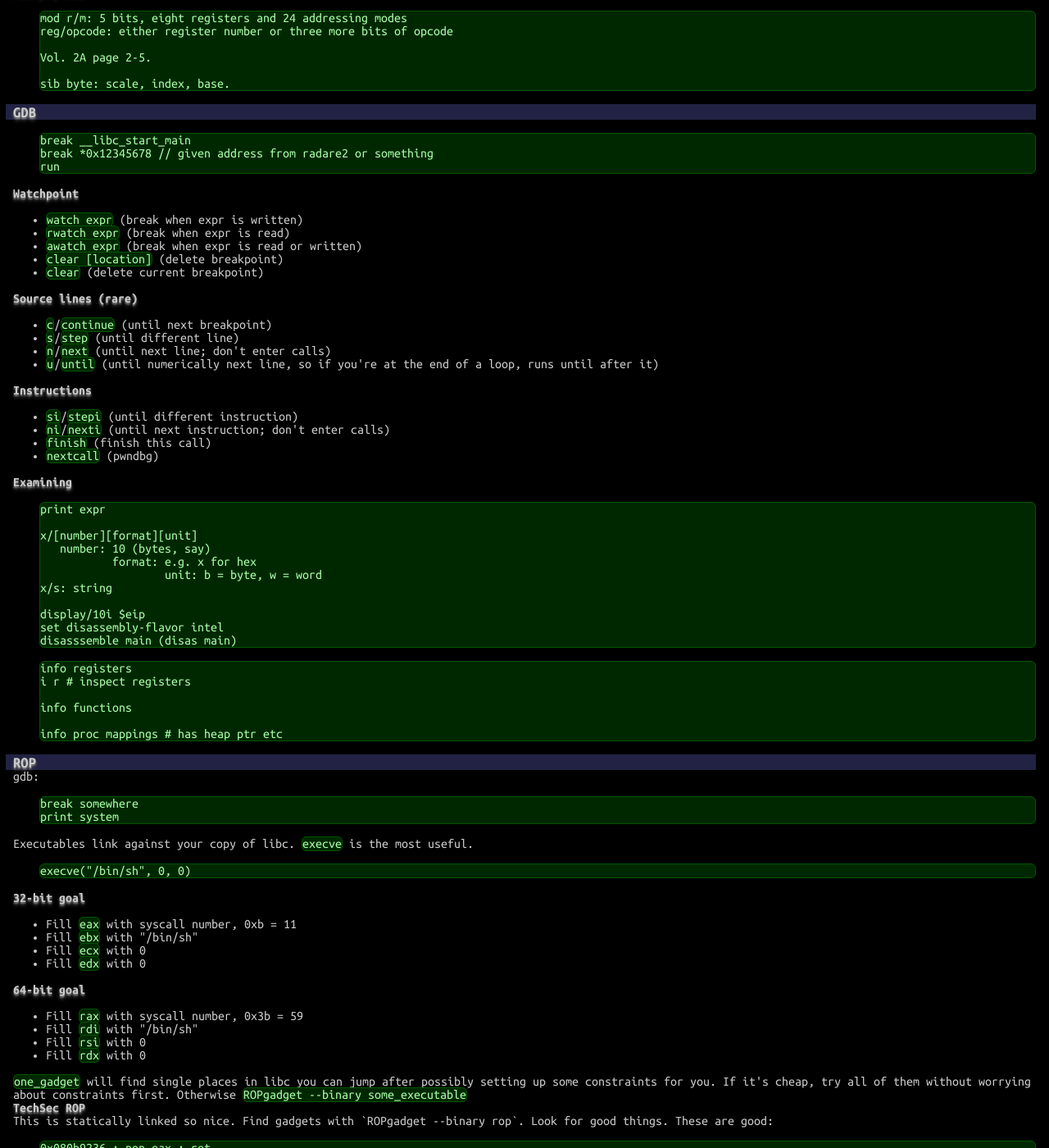
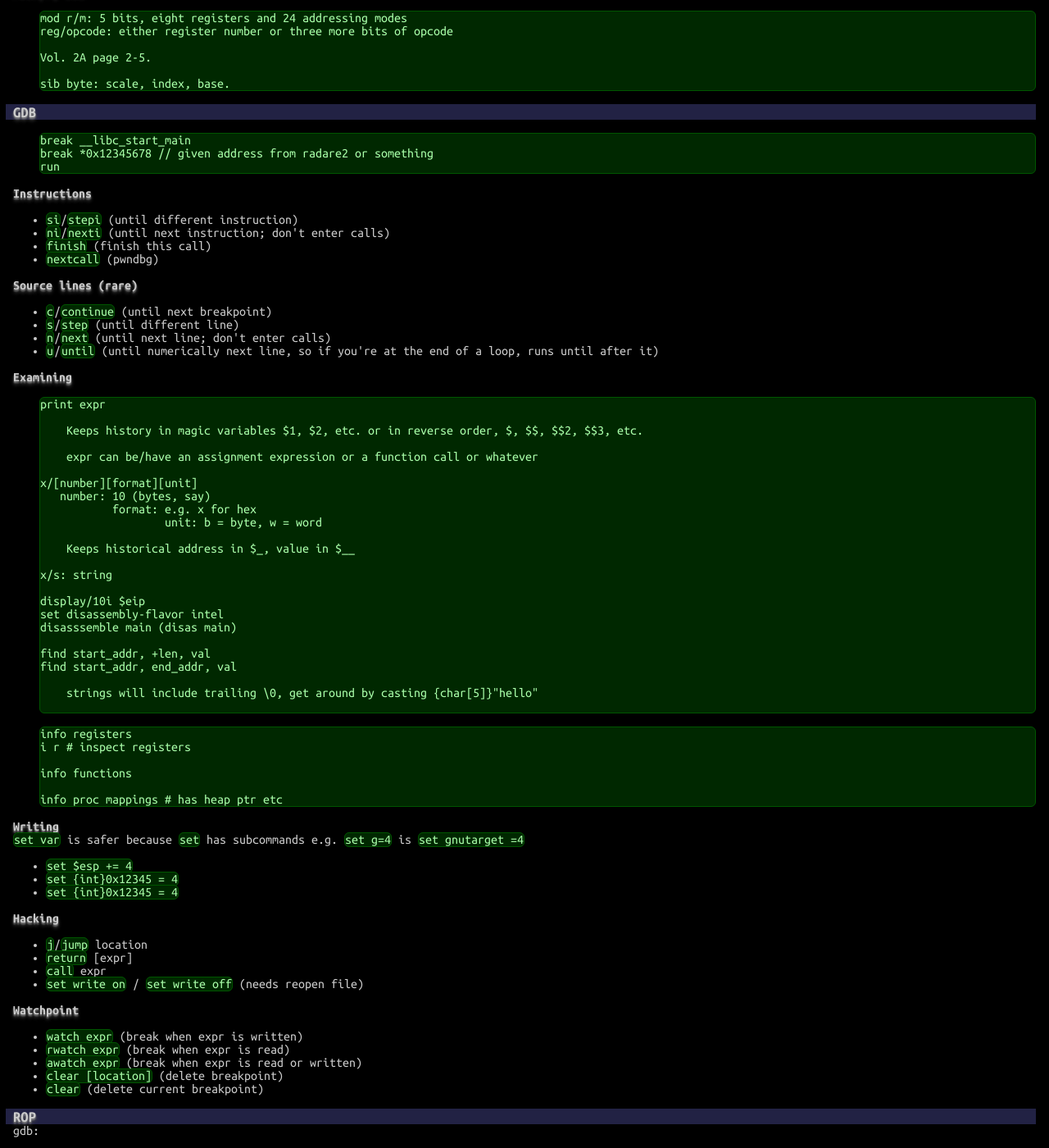
Before and after one commit to betaveros/cs, a Jekyll site: the page built from index.html, in a window 1280 px wide and 1400 px high, scrolled down 32300 px. Shown: the whole window at 82% size. Built offline with Jekyll 4.4.1, drawn with Linux system fonts in a browser that asks for light colours; some of the changed text lies outside the part shown.

Commit message:
move things around

```diff
--- a/_includes/ctf.html
+++ b/_includes/ctf.html
@@ -121,22 +121,6 @@ sib byte: scale, index, base.</pre>
 break *0x12345678 // given address from radare2 or something
 run</pre>
 
-<h4>Watchpoint</h4>
-<ul>
-	<li><code>watch expr</code> (break when expr is written)
-	<li><code>rwatch expr</code> (break when expr is read)
-	<li><code>awatch expr</code> (break when expr is read or written)
-	<li><code>clear [location]</code> (delete breakpoint)
-	<li><code>clear</code> (delete current breakpoint)
-</ul>
-	<h4>Source lines (rare)</h4>
-<ul>
-	<li><code>c</code>/<code>continue</code> (until next breakpoint)
-	<li><code>s</code>/<code>step</code> (until different line)
-	<li><code>n</code>/<code>next</code> (until next line; don't enter calls)
-	<li><code>u</code>/<code>until</code> (until numerically next line, so if you're at the end of a loop, runs until after it)
-</ul>
-
 <h4>Instructions</h4>
 
 <ul>
@@ -146,20 +130,43 @@ run</pre>
 	<li><code>nextcall</code> (pwndbg)</li>
 </ul>
 
+<h4>Source lines (rare)</h4>
+
+<ul>
+	<li><code>c</code>/<code>continue</code> (until next breakpoint)
+	<li><code>s</code>/<code>step</code> (until different line)
+	<li><code>n</code>/<code>next</code> (until next line; don't enter calls)
+	<li><code>u</code>/<code>until</code> (until numerically next line, so if you're at the end of a loop, runs until after it)
+</ul>
+
 <h4>Examining</h4>
 
 <pre>
 print expr
 
+	Keeps history in magic variables $1, $2, etc. or in reverse order, $, $$, $$2, $$3, etc.
+
+	expr can be/have an assignment expression or a function call or whatever
+
 x/[number][format][unit]
    number: 10 (bytes, say)
            format: e.g. x for hex
                    unit: b = byte, w = word
+
+	Keeps historical address in $_, value in $__
+
 x/s: string
 
 display/10i $eip
 set disassembly-flavor intel
-disasssemble main (disas main)</pre>
+disasssemble main (disas main)
+
+find start_addr, +len, val
+find start_addr, end_addr, val
+
+	strings will include trailing \0, get around by casting {char[5]}"hello"
+
+</pre>
 
 <pre>info registers
 i r # inspect registers
@@ -167,6 +174,34 @@ i r # inspect registers
 info functions
 
 info proc mappings # has heap ptr etc</pre>
+
+<h4>Writing</h4>
+
+<code>set var</code> is safer because <code>set</code> has subcommands e.g. <code>set g=4</code> is <code>set gnutarget =4</code>
+
+<ul>
+	<li><code>set $esp += 4</code></li>
+	<li><code>set {int}0x12345 = 4</code></li>
+	<li><code>set {int}0x12345 = 4</code></li>
+</ul>
+
+<h4>Hacking</h4>
+
+<ul>
+	<li><code>j</code>/<code>jump</code> location</li>
+	<li><code>return</code> [expr]</li>
+	<li><code>call</code> expr</li>
+	<li><code>set write on</code> / <code>set write off</code> (needs reopen file)</li>
+</ul>
+
+<h4>Watchpoint</h4>
+<ul>
+	<li><code>watch expr</code> (break when expr is written)
+	<li><code>rwatch expr</code> (break when expr is read)
+	<li><code>awatch expr</code> (break when expr is read or written)
+	<li><code>clear [location]</code> (delete breakpoint)
+	<li><code>clear</code> (delete current breakpoint)
+</ul>
 
 <h3>ROP</h3>
 
@@ -201,7 +236,7 @@ print system</pre>
 
 <h4>TechSec ROP</h4>
 
-This is statically linked so nice. Find gadgets with `ROPgadget --binary rop`. Look for good things. These are good:
+This is statically linked so nice. Find gadgets with <code>ROPgadget --binary rop</code>. Look for good things. These are good:
 
 <pre>0x080b9236 : pop eax ; ret
 0x0806fd50 : pop edx ; pop ecx ; pop ebx ; ret
@@ -247,17 +282,17 @@ r &lt; &lt;(python payload.py)
 
 <p>Step through with <code>nextcall</code> or <code>finish</code>.</p>
 
-<p>In 64-bit you use the standard `%edi`, `%esi` stuff. In 64-bit the instruction is actually `syscall`; in 32-bit it's `int 0x80`.</p>
+<p>In 64-bit you use the standard <code>%edi</code>, <code>%esi</code> stuff. In 64-bit the instruction is actually <code>syscall</code>; in 32-bit it's <code>int 0x80</code>.</p>
 
 <h4>Important 64-bit Syscalls</h4>
 
-opcode is `%rax`; args are `%rdi, %rsi, %rdx, %r10, %r8, %r9`.
+opcode is <code>%rax</code>; args are <code>%rdi</code>, <code>%rsi</code>, <code>%rdx</code>, <code>%r10</code>, <code>%r8</code>, <code>%r9</code>.
 
 <ul>
 <li>0: <code>read(uint fd, char* buf, size_t count)</code></li>
 <li>1: <code>write(uint fd, char* buf, size_t count)</code></li>
 <li>2: <code>open(const char* filename, int flags, int mode)</code></li>
-<li>59: <code>0x3b) `execve(const char* filename, const char *const argv, const char *const envp[])</code></li>
+<li>59 (0x3b): <code>execve(const char* filename, const char *const argv, const char *const envp[])</code></li>
 </ul>
 
 <h4>ASLR randomizes</h4>
@@ -304,6 +339,8 @@ Fish:
 
 <h4>Preliminaries</h4>
 <p>Install radare2, it’ll be available as <code>r2</code>. Load an executable <code>prog</code> like <code>r2 prog</code>. radare2 will print a random funny message on startup, sometimes it’s confusing if you’re not used to it.</p>
+<pre>[.][times][cmd][~grep][@[@iter]addr!size][|&gt;pipe] ;</pre>
+<p>radare2 has a "current offset" displayed in the prompt, and is in the magic variable <code>$$</code></p>
 <h4>Startup Commands</h4>
 <p>radare2 commands are weird strings of single letters. Start by issuing <code>aaa</code> or <code>aaaa</code> to analyze the file. More <code>a</code>’s is more analysis but four <code>a</code>’s is experimental.</p>
 <p>Run <code>afl</code> to list all the functions in the program.</p>
@@ -313,14 +350,20 @@ Fish:
 <p>In general <code>pd</code> disassembles stuff, <code>pd3@5.</code> idk? <code>pdf</code> disassembles the function.</p>
 <ul>
 	<li>Call graph: <code>VV @ main</code></li>
-	<li>Print Memory: <code>px</code></li>
+	<li>Print Memory: <code>px</code> bytes; <code>pxw</code> 32-bit words</li>
 </ul>
 
 <h4>Patching</h4>
 <p>Might need to make the executable writable and open with <code>r2 -w</code>.</p>
 <ul>
 	<li>Seek to a position: <code>s 0x12345678</code></li>
-	<li>Write bytes: <code>wx ffffffff @+2</code>. <code>@</code> is your current location. <code>90 = NOP</code> is your friend of course.</li>
+	<li>Write bytes: <code>wx ffffffff @+2</code>. <code>@</code> is your current location. <code>90 = NOP</code> is your friend of course. Other types:
+		<ul>
+			<li><code>w foobar</code> writes string</li>
+			<li><code>wa nop ; nop</code> writes instructions</li>
+			<li><code>wz foobar</code> writes string + \0</li>
+			<li><code>wc</code> lists write changes</li>
+		Or <code>wa push rax ; nop @ 0x12345678</code></li>
 </ul>
 <p><code>https://github.com/radare/radare2/blob/master/doc/intro.md</code></p>
 <h4>Debugging/Running</h4>
@@ -333,6 +376,11 @@ Fish:
 	<li><code>..</code></li>
 	<li><code>eip</code> is the current position.</li>
 	<li><code>dm</code> memory maps, which you can use to find functions exported by libraries for ropping?</li>
+</ul>
+<h4>other stuff</h4>
+<ul>
+	<li><code>f flag_name @ offset</code> a flag is a bookmark</li>
+	<li><code>f -flag_name</code> delete</li>
 </ul>
 
 <h3>magic</h3>
```
